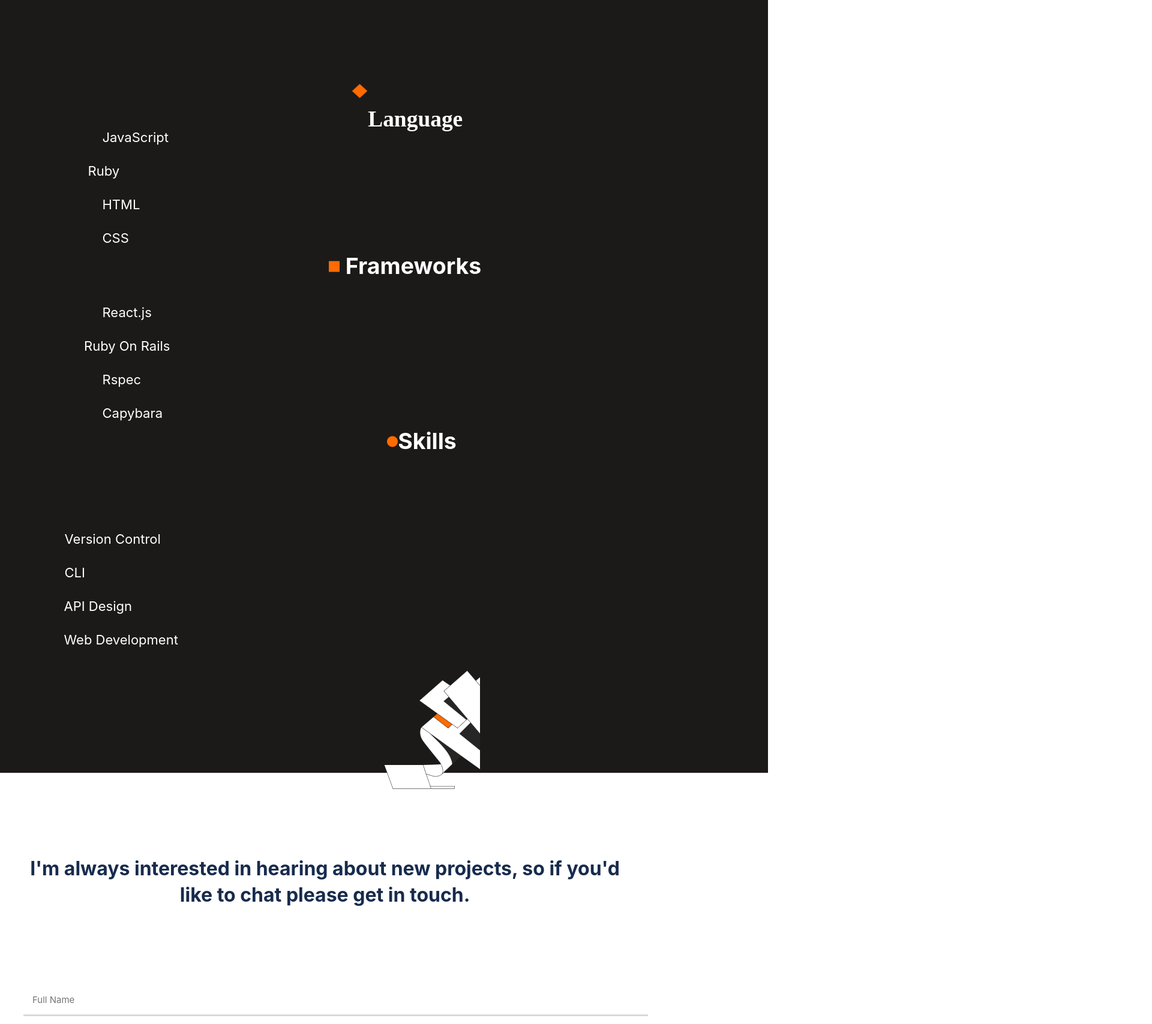
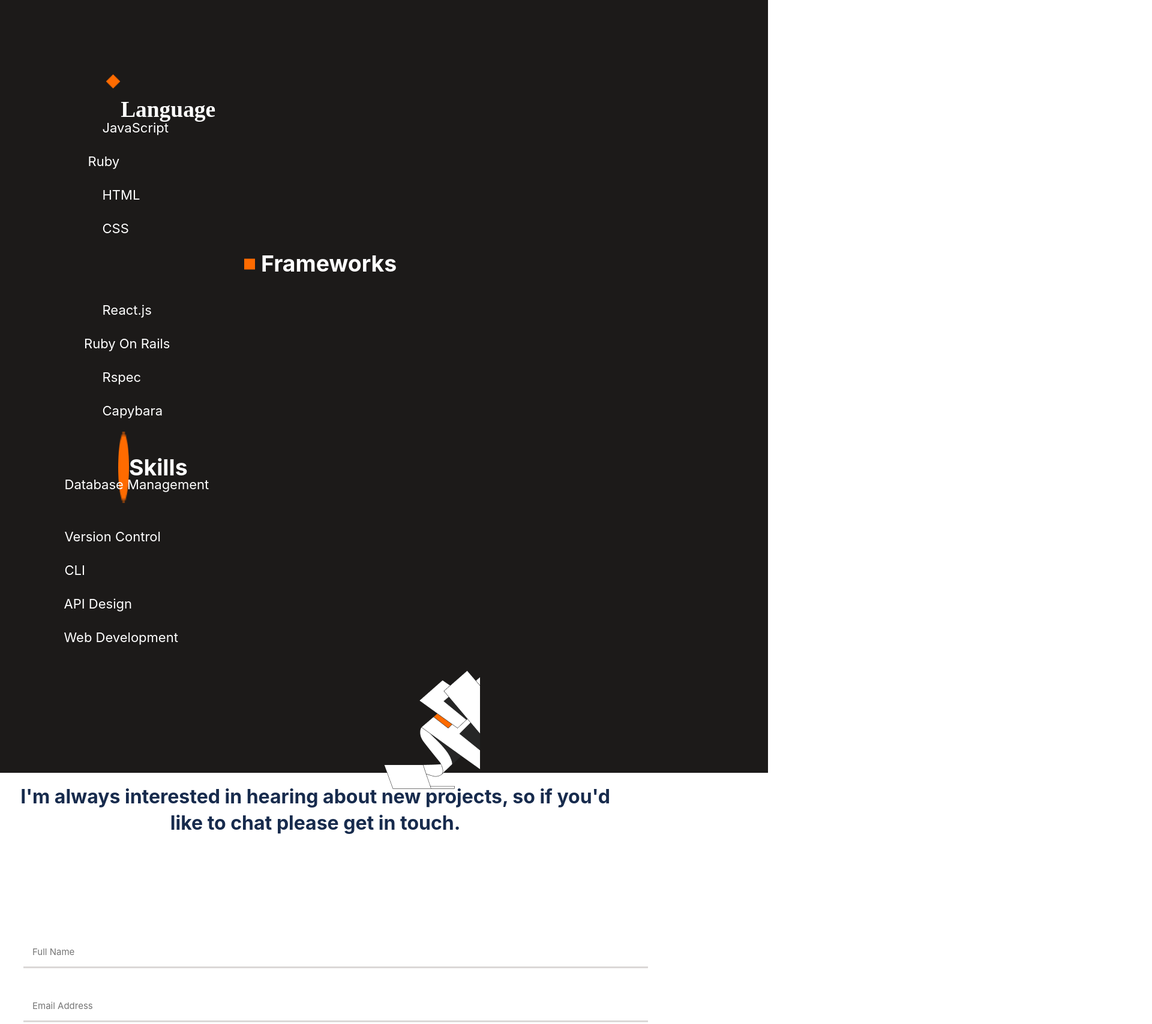
Before and after one commit to ezra-kimutai/finish-mobile-portfolio, a website: page index.html in a window 1280 px wide. Shown: the part 3050-4758 px from the top of the page at 60% size, 1920 px wide, since content can reach past the window. Drawn offline with Linux system fonts and the light colour scheme.

Commit message:
correct errors

```diff
--- a/style.css
+++ b/style.css
@@ -456,17 +456,16 @@
 }
 
 .language-container {
-  width: 43.7%;
+  min-width: 164px;
   height: 24px;
   font-family: InaiMathi, serif;
   font-style: normal;
   font-weight: 700;
   font-size: 32px;
+  padding-left: 12px;
   line-height: 44px;
   color: #fff;
   display: flex;
-  justify-content: center;
-  text-align: start;
   margin: 136.73px 86.77px 44.73px 124.23px;
 }
 
@@ -501,6 +500,7 @@
   font-size: 32px;
   line-height: 44px;
   margin: 0 59px 44px 89px;
+  padding-left: 30px;
   display: flex;
   align-items: center;
   justify-content: center;
@@ -518,27 +518,18 @@
   font-weight: 700;
   font-size: 32px;
   line-height: 44px;
+  padding-left: 12px;
   margin: 0 59px 42.5px 145px;
   color: #fff;
   display: flex;
-  justify-content: center;
-  align-items: center;
-  text-align: center;
+  flex-wrap: wrap;
   flex: none;
   order: 1;
   flex-grow: 0;
 }
 
-.all-lists {
-  display: flex;
-  flex-direction: column;
-  justify-content: center;
-  text-align: center;
-  align-items: center;
-}
-
 #similartex {
-  width: 30.4%;
+  min-width: 114px;
   height: 24px;
   font-family: Inter, sans-serif;
   font-style: normal;
@@ -562,7 +553,7 @@
 }
 
 .ruby {
-  width: 43.2%;
+  min-width: 162px;
   height: 24px;
   font-family: Inter, sans-serif;
   font-style: normal;
@@ -579,7 +570,7 @@
 }
 
 .css {
-  margin: 0 130.5px 32px 130.5px;
+  margin: 0 130.5px 44px 130.5px;
 }
 
 .react {
@@ -587,7 +578,7 @@
 }
 
 .ror {
-  width: 30%;
+  min-width: 162px;
   height: 24px;
   font-family: Inter, sans-serif;
   font-style: normal;
@@ -619,9 +610,6 @@
   font-size: 22px;
   line-height: 43px;
   display: flex;
-  justify-self: center;
-  align-self: center;
-  flex-wrap: wrap-reverse;
   color: #fff;
   flex: none;
   order: 0;
@@ -630,7 +618,7 @@
 }
 
 .version {
-  width: 63.4%;
+  min-width: 238px;
   height: 36px;
   font-family: 'Inter', sans-serif;
   font-style: normal;
@@ -648,7 +636,7 @@
 }
 
 .cli {
-  width: 64%;
+  width: 240px;
   height: 24px;
   font-family: 'Inter', sans-serif;
   font-style: normal;
@@ -666,7 +654,7 @@
 }
 
 .design {
-  width: 64.5%;
+  min-width: 242px;
   height: 24px;
   font-family: 'Inter', sans-serif;
   font-style: normal;
@@ -712,8 +700,8 @@
   text-align: center;
   color: #172b4d;
   display: flex;
-  flex-wrap: wrap;
-  margin: 69px 25px 70px 23px;
+  flex-wrap: nowrap;
+  margin: 9px 15px 50px 15px;
 }
 
 #full-name {
@@ -778,6 +766,7 @@
   display: flex;
   flex-wrap: wrap;
   justify-content: center;
+  align-content: center;
   flex-direction: row;
   opacity: 1;
   margin: 25px 98px 63px 97px;
```
